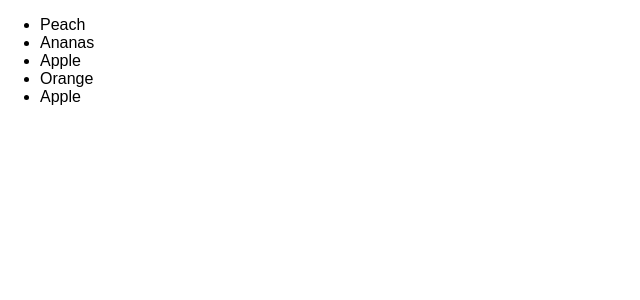
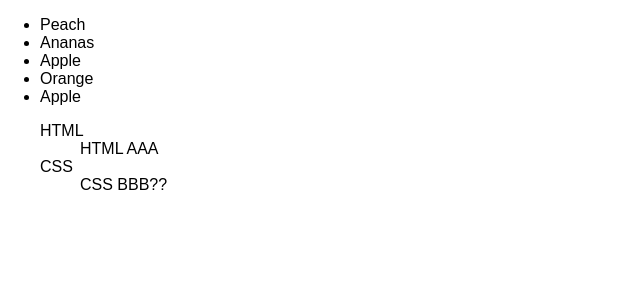
Before and after one commit to Ian8829/react16Egg, a React (Create React App) app: page / in a window 1280 px wide. Shown: the top 300 px of the page, without its empty margins (0-640 px from the left). Built offline with nearby package versions, Linux system fonts and the light colour scheme.

Commit message:
use Fragment 3

```diff
--- a/src/fragment.js
+++ b/src/fragment.js
@@ -10,6 +10,19 @@ function Fruits() {
   )
 }
 
+function Glossary(props) {
+  return (
+    <dl>
+      {props.items.map(item => (
+        <Fragment key={item.id}>
+          <dt>{item.term}</dt>
+          <dd>{item.description}</dd>
+        </Fragment>
+      ))}
+    </dl>
+  );
+}
+
 export default class UseFragment extends Component {
   render() {
     return (
@@ -17,6 +30,20 @@ export default class UseFragment extends Component {
         <li>Peach</li>
         <li>Ananas</li>
         <Fruits />
+        <Glossary
+          items={[
+            {
+              id: 1,
+              term: "HTML",
+              description: "HTML AAA"
+            },
+            {
+              id: 2,
+              term: "CSS",
+              description: "CSS BBB??"
+            }
+          ]}
+        />
       </ul>
     );
   }
```
